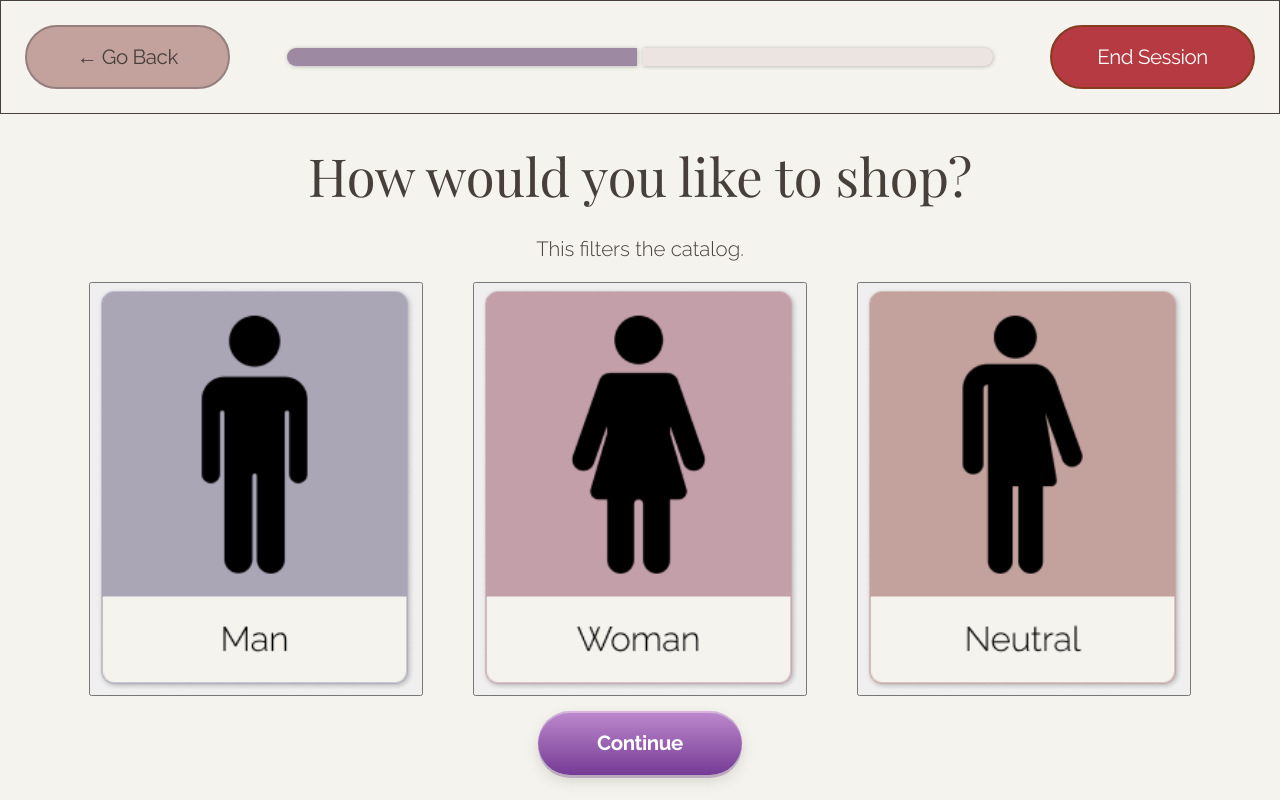
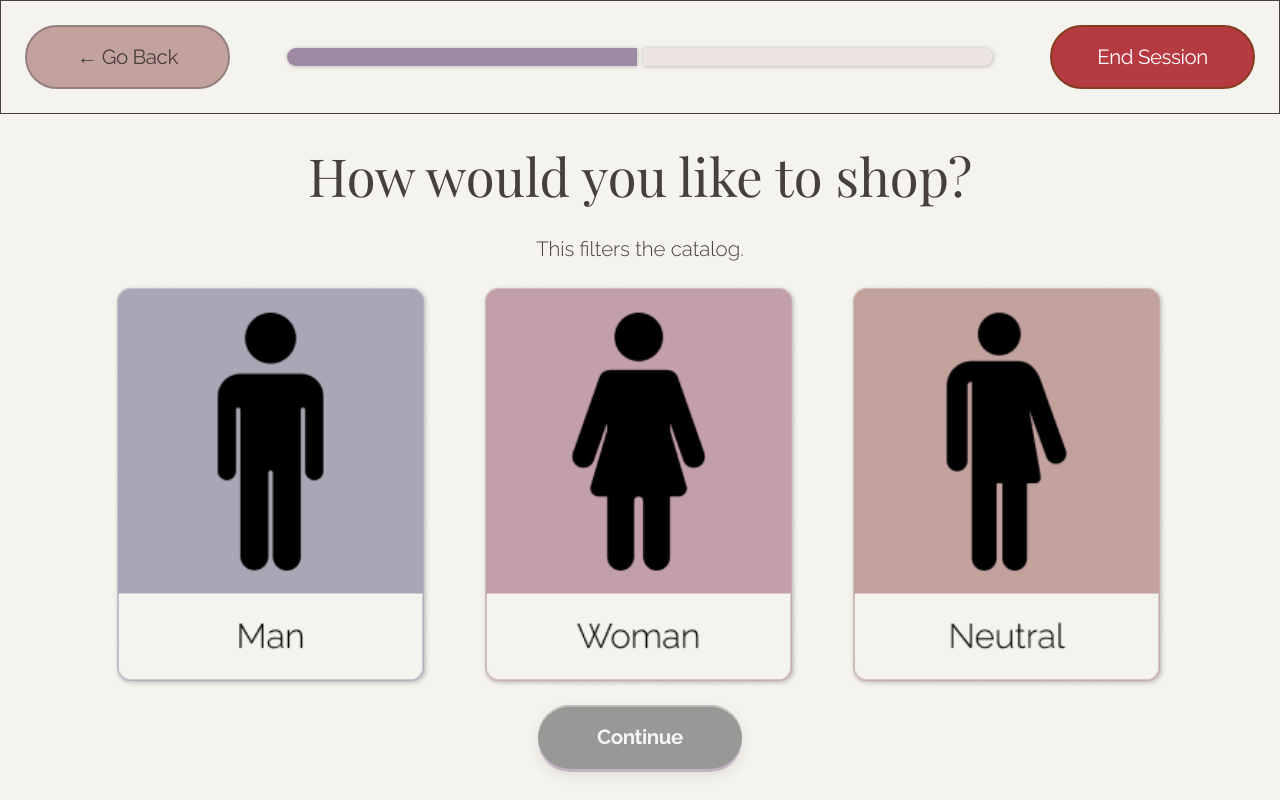
Before and after one commit to CS3560-02-6-A/MallKioskSystem, a React app in the folder frontend/: page /input in a window 1280 px wide. Built offline with nearby package versions, Linux system fonts and the light colour scheme; the HTML template or start-up script is replaced by a standard one.

Commit message:
Implement and use ChoiceCard

```diff
--- a/frontend/src/components/ui/ChoiceCard.jsx
+++ b/frontend/src/components/ui/ChoiceCard.jsx
@@ -0,0 +1,44 @@
+
+import { theme } from "../../styles/theme";
+
+export default function ChoiceCard({
+  imageSrc,
+  selectedImageSrc,
+  alt,
+  selected = false,
+  style = {},
+  imageStyle = {},
+  ...props
+}) {
+  return (
+    <button
+      type="button"
+      aria-pressed={selected}
+      {...props}
+      style={{
+        border: "none",
+        outline: "none",
+        background: "transparent",
+        boxShadow: "none",
+        padding: 0,
+        margin: 0,
+        cursor: "pointer",
+        ...style,
+      }}
+    >
+      <img
+        src={selected && selectedImageSrc ? selectedImageSrc : imageSrc}
+        alt={alt}
+        style={{
+          width: "318px",
+          maxWidth: "min(28vw, 424px)",
+          maxHeight: "544px",
+          height: "408px",
+          objectFit: "contain",
+          display: "block",
+          ...imageStyle,
+        }}
+      />
+    </button>
+  );
+}
--- a/frontend/src/features/onboarding/pages/InputPage.jsx
+++ b/frontend/src/features/onboarding/pages/InputPage.jsx
@@ -4,16 +4,17 @@ import { useState } from "react";
 import HeaderBar from "../../../components/ui/HeaderBar";
 import ProgressBar from "../../../components/ui/ProgressBar";
 import AppButton from "../../../components/ui/AppButton";
-import GoBackButton from "../../../components/ui/GoBackButton";
 import womanImage from "../../../assets/images/woman.png";
 import womanImageSelected from "../../../assets/images/womanSelected.png";
 import neutralImage from "../../../assets/images/neutral.png";
 import neutralImageSelected from "../../../assets/images/neutralSelected.png";
 import manImage from "../../../assets/images/man.png";
 import manImageSelected from "../../../assets/images/manSelected.png";
+import ChoiceCard from "../../../components/ui/ChoiceCard";
 
-export default function InputPage({ setShowInputPage }) {
+export default function InputPage() {
     const navigate = useNavigate();
+    const [selectedShopper, setSelectedShopper] = useState(null);
 
   return (
         <main
@@ -27,7 +28,7 @@ export default function InputPage({ setShowInputPage }) {
             }}
         >
             <HeaderBar>
-            <ProgressBar/>
+                <ProgressBar />
             </HeaderBar>
             <h1
                 style={{
@@ -63,50 +64,27 @@ export default function InputPage({ setShowInputPage }) {
                     alignItems: "center",
                     justifyContent: "center",
                     gap: "50px",
+                    flexWrap: "wrap",
                 }}
             >
-                <button>
-                    <img
-                        src={manImage}
+                <ChoiceCard
+                    imageSrc={selectedShopper === "man" ? manImageSelected : manImage}
                     alt="man image"
-                        style={{
-                            width: "318px",
-                            maxWidth: "424px",
-                            maxHeight: "544px",
-                            height: "408px",
-                            objectFit: "contain",
-                            display: "block",
-                        }}
+                    selected={selectedShopper === "man"}
+                    onClick={() => setSelectedShopper("man")}
                 />
-                </button>
-                <button>
-                    <img
-                        src={womanImage}
+                <ChoiceCard
+                    imageSrc={selectedShopper === "woman" ? womanImageSelected : womanImage}
                     alt="woman image"
-                        style={{
-                            width: "318px",
-                            maxWidth: "424px",
-                            maxHeight: "544px",
-                            height: "408px",
-                            objectFit: "contain",
-                            display: "block",
-                        }}
+                    selected={selectedShopper === "woman"}
+                    onClick={() => setSelectedShopper("woman")}
                 />
-                </button>
-                <button>
-                    <img
-                        src={neutralImage}
+                <ChoiceCard
+                    imageSrc={selectedShopper === "neutral" ? neutralImageSelected : neutralImage}
                     alt="neutral image"
-                        style={{
-                            width: "318px",
-                            maxWidth: "424px",
-                            maxHeight: "544px",
-                            height: "408px",
-                            objectFit: "contain",
-                            display: "block",
-                        }}
+                    selected={selectedShopper === "neutral"}
+                    onClick={() => setSelectedShopper("neutral")}
                 />
-                </button>
             </section>
             <section
                 style={{
@@ -115,7 +93,10 @@ export default function InputPage({ setShowInputPage }) {
                     display: "flex",
                 }}
             >
-            <AppButton Onclick={() => navigate("/occasion")}>
+                <AppButton
+                    disabled={!selectedShopper}
+                    onClick={() => selectedShopper ? navigate("/occasion") : null}
+                >
                     Continue
                 </AppButton>
             </section>
```
Lines whose indentation alone changed are shown as unchanged.
